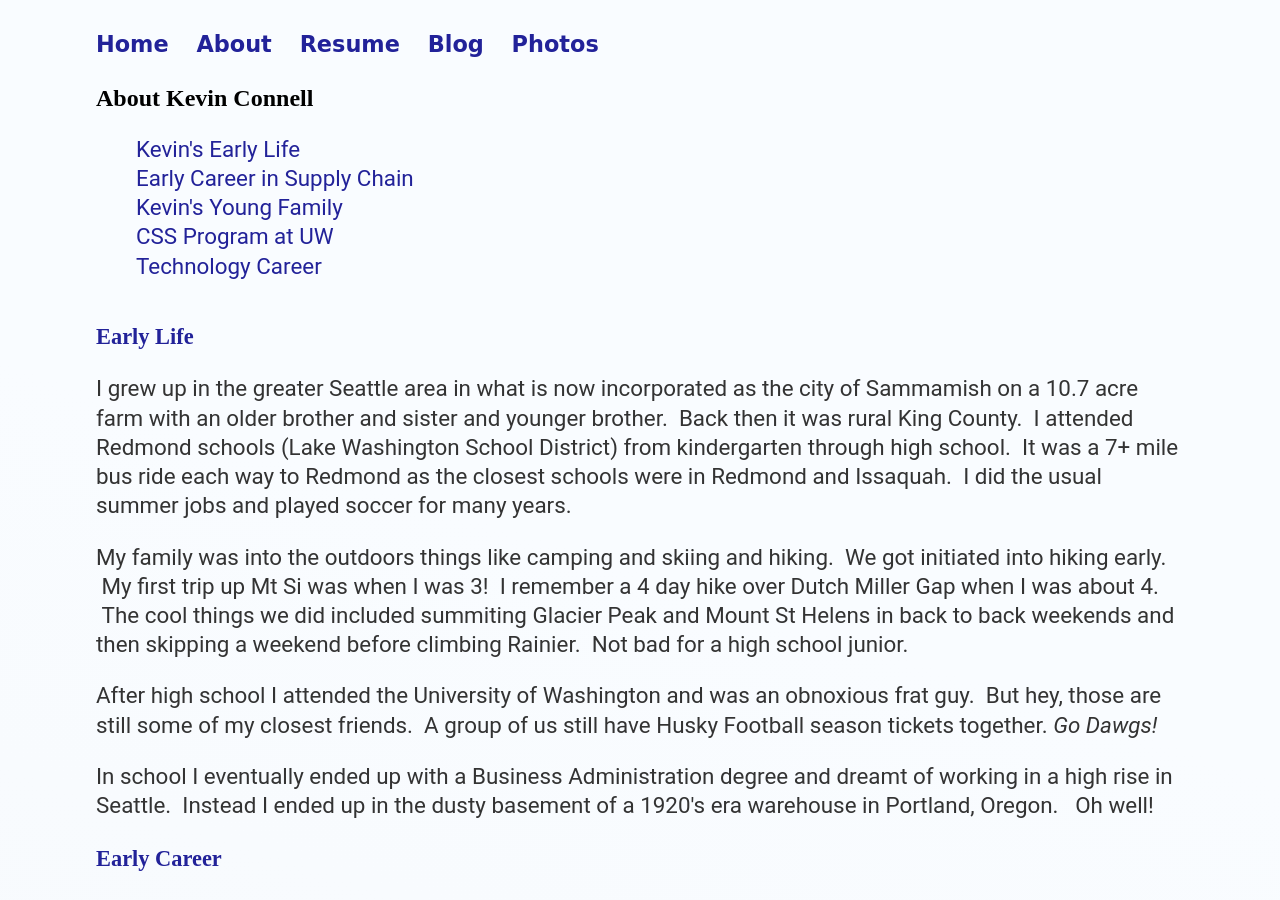
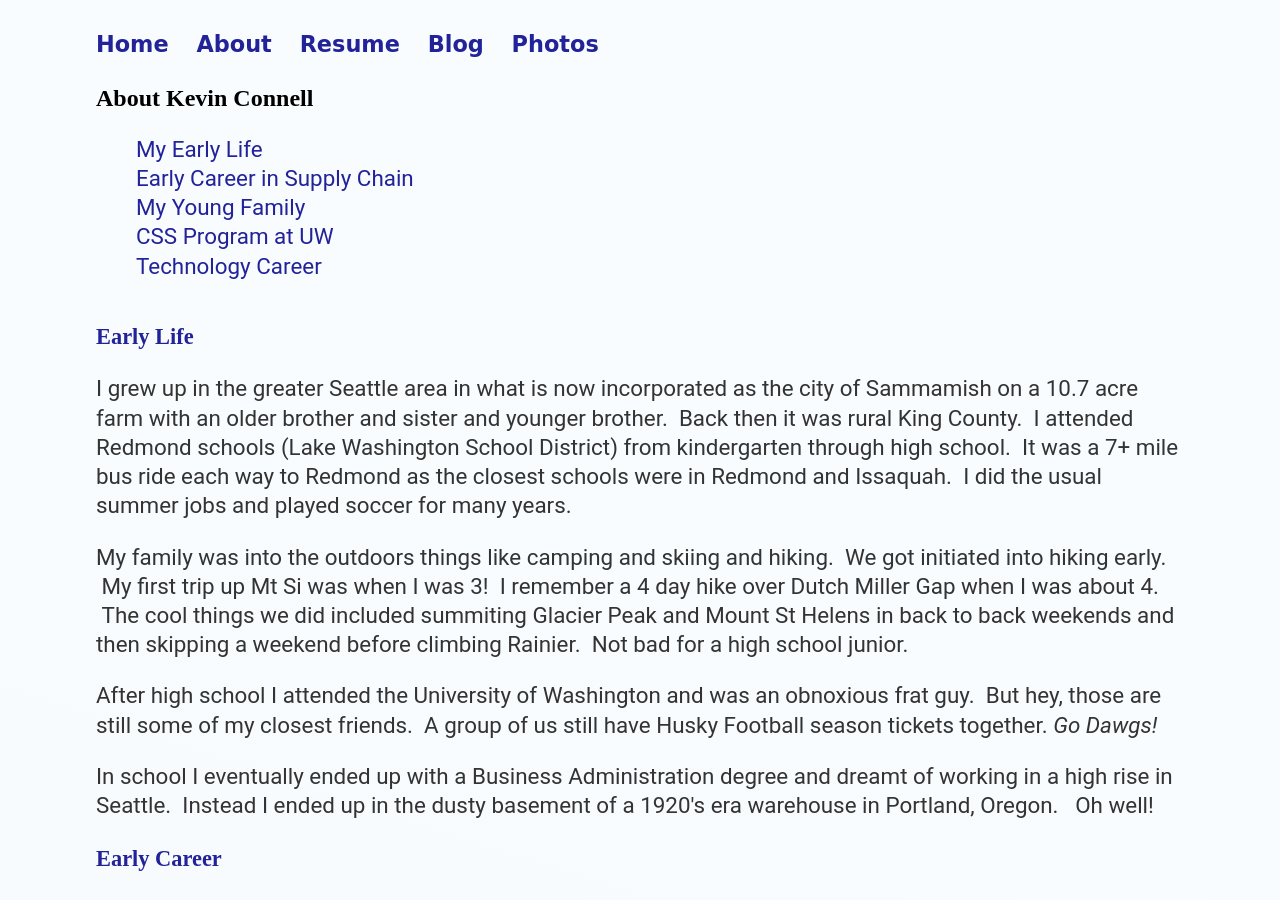
Before and after one commit to mo4dawg/mo4dawg.github.io, a Jekyll site: the page built from about/index.html, in a window 1280 px wide and 900 px high. Built offline with Jekyll 4.4.1, drawn with Linux system fonts in a browser that asks for light colours.

Commit message:
Update index.html

```diff
--- a/about/index.html
+++ b/about/index.html
@@ -5,9 +5,9 @@ title: About Kevin Connell
 <div class="blurb">
 <h2>About Kevin Connell</h2>
 <ul class="posts">
-	<li><a href="#EarlyLife">Kevin's Early Life</a></li>
+	<li><a href="#EarlyLife">My Early Life</a></li>
 	<li><a href="#EarlyCareer">Early Career in Supply Chain</a></li>
-	<li><a href="#Family">Kevin's Young Family</a></li>
+	<li><a href="#Family">My Young Family</a></li>
 	<li><a href="#School">CSS Program at UW</a></li>
 	<li><a href="#Career">Technology Career</a></li>
 </ul>
```
